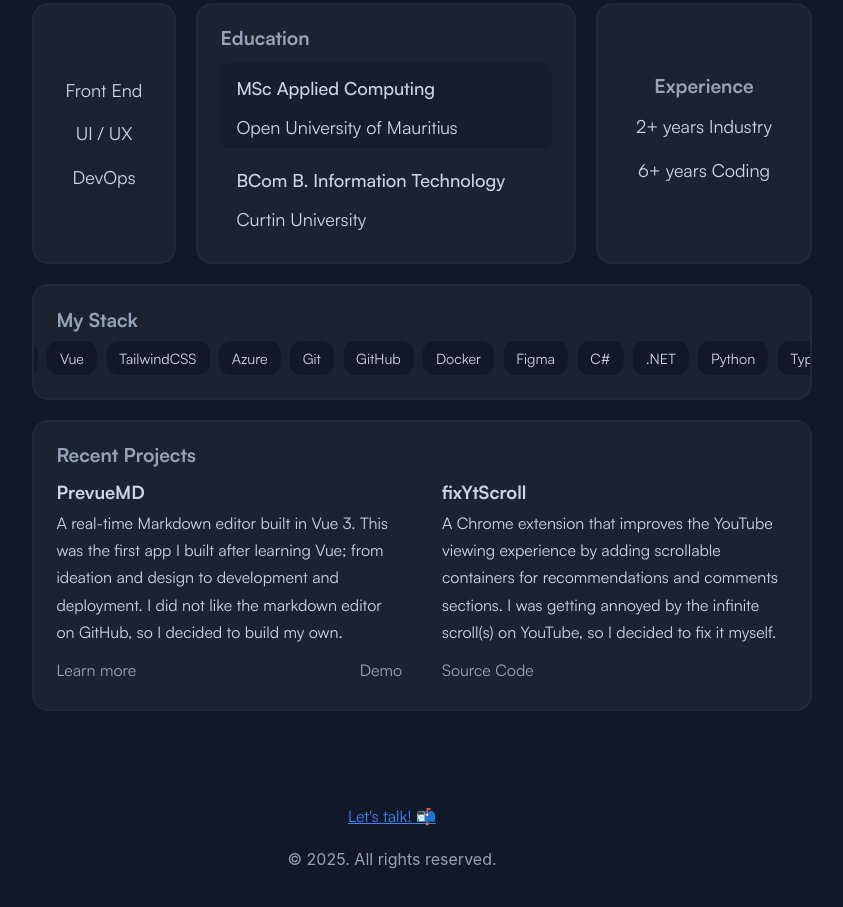
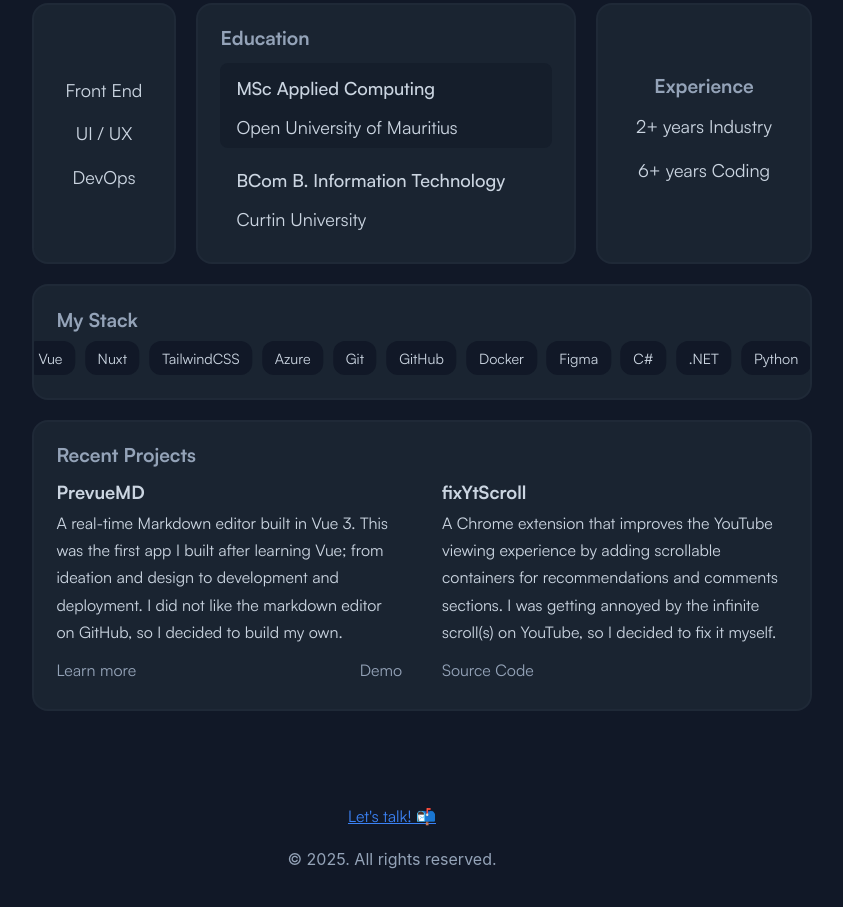
Before and after one commit to wazeerc/wazeerc.github.io, an Astro site: page / in a window 1280 px wide. Shown: the part 639-1546 px from the top of the page, without its empty margins (248-1091 px from the left). Built offline with nearby package versions, Linux system fonts and the light colour scheme; Astro itself is replaced by a stand-in of ours.

Commit message:
fix: add Nuxt to the tech stack list

```diff
--- a/src/pages/index.astro
+++ b/src/pages/index.astro
@@ -11,6 +11,7 @@ const techStack = [
   "React",
   "Next.js",
   "Vue",
+  "Nuxt",
   "TailwindCSS",
   "Azure",
   "Git",
```
